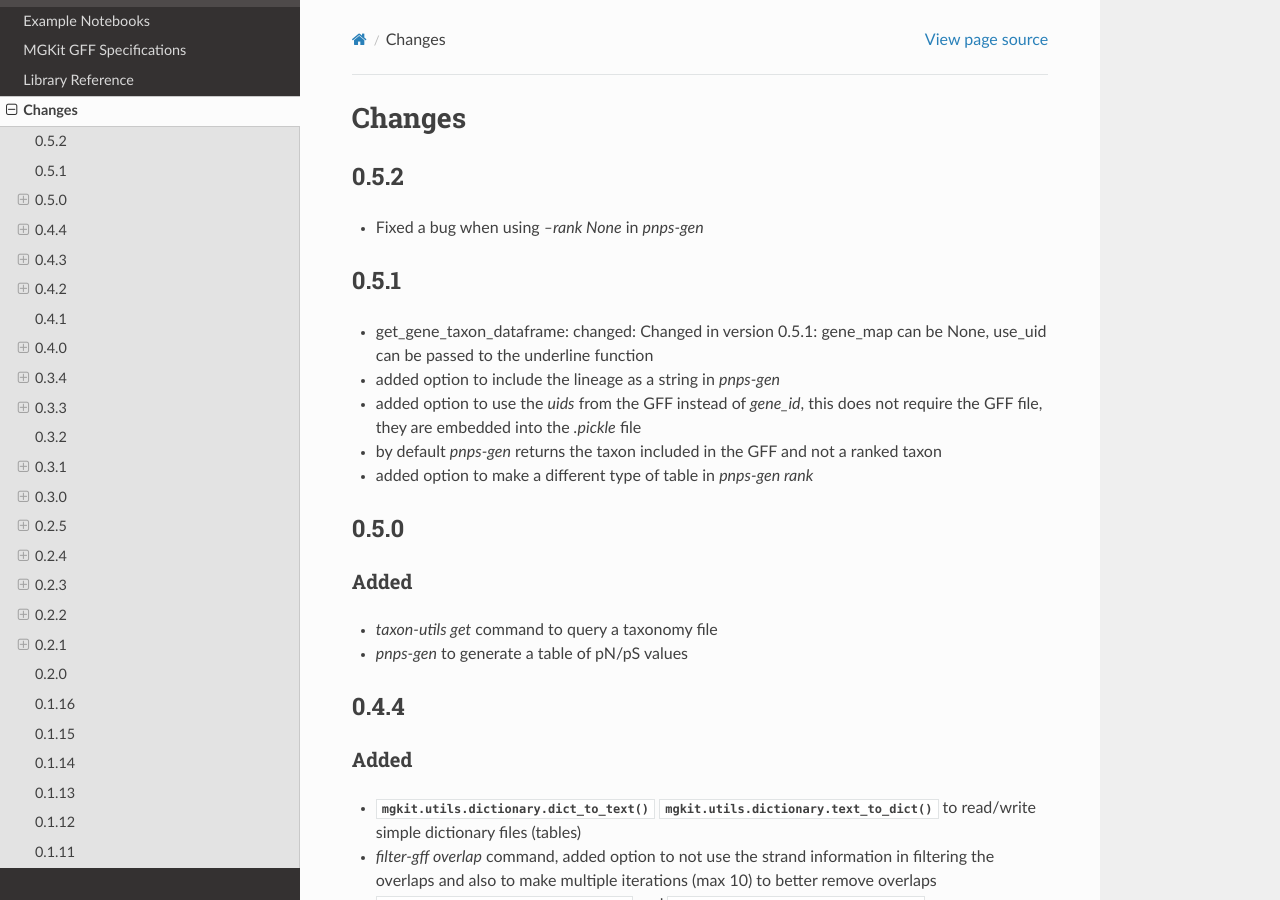
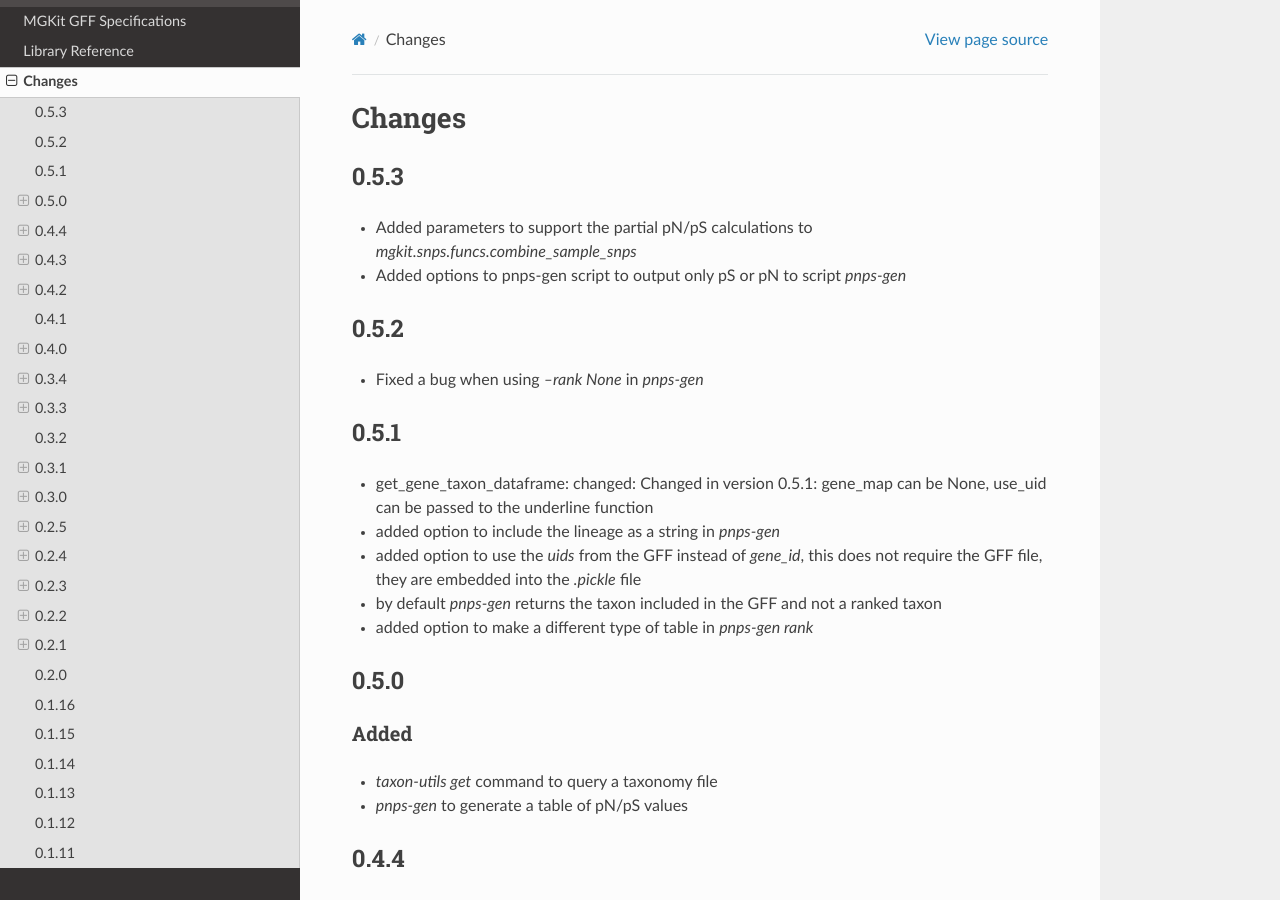
Before and after one commit to frubino/mgkit, a Sphinx documentation site: the page built from docs/source/changes.rst, in a window 1280 px wide and 900 px high. Built offline with Sphinx 7.4.7 and the Read the Docs theme 2.0.0, drawn with Linux system fonts in a browser that asks for light colours; pages that are not in the unit, such as notebooks, are missing from menus; some of the changed text lies outside the part shown.

Commit message:
Updates to docs and version bump

```diff
--- a/docs/source/changes.rst
+++ b/docs/source/changes.rst
@@ -1,5 +1,11 @@
 Changes
 =======
+
+0.5.3
+-----
+
+* Added parameters to support the partial pN/pS calculations to `mgkit.snps.funcs.combine_sample_snps`
+* Added options to pnps-gen script to output only pS or pN to script `pnps-gen`
 
 0.5.2
 -----
--- a/docs/source/conf.py
+++ b/docs/source/conf.py
@@ -89,7 +89,7 @@ master_doc = 'index'
 
 # General information about the project.
 project = u'MGKit: Metagenomic framework'
-copyright = u'2013-2015, Francesco Rubino'
+copyright = u'2013-2020, Francesco Rubino'
 
 # The version info for the project you're documenting, acts as replacement for
 # |version| and |release|, also used in various other places throughout the
@@ -97,7 +97,7 @@ copyright = u'2013-2015, Francesco Rubino'
 #
 # The short X.Y version.
 
-__VERSION__ = '0.5.2'
+__VERSION__ = '0.5.3'
 
 version = __VERSION__
 # The full version, including alpha/beta/rc tags.
--- a/mgkit/__init__.py
+++ b/mgkit/__init__.py
@@ -7,7 +7,7 @@ import logging
 
 from . import logger
 
-__VERSION__ = "0.5.2"
+__VERSION__ = "0.5.3"
 
 __version__ = __VERSION__
 
--- a/setup.py
+++ b/setup.py
@@ -20,7 +20,7 @@ if USE_CYTHON:
     from Cython.Build import cythonize
     extensions = cythonize(extensions)
 
-__VERSION__ = "0.5.2"
+__VERSION__ = "0.5.3"
 
 from setuptools import setup, find_packages
 
```
Also changed, not shown: .bumpversion.cfg.
